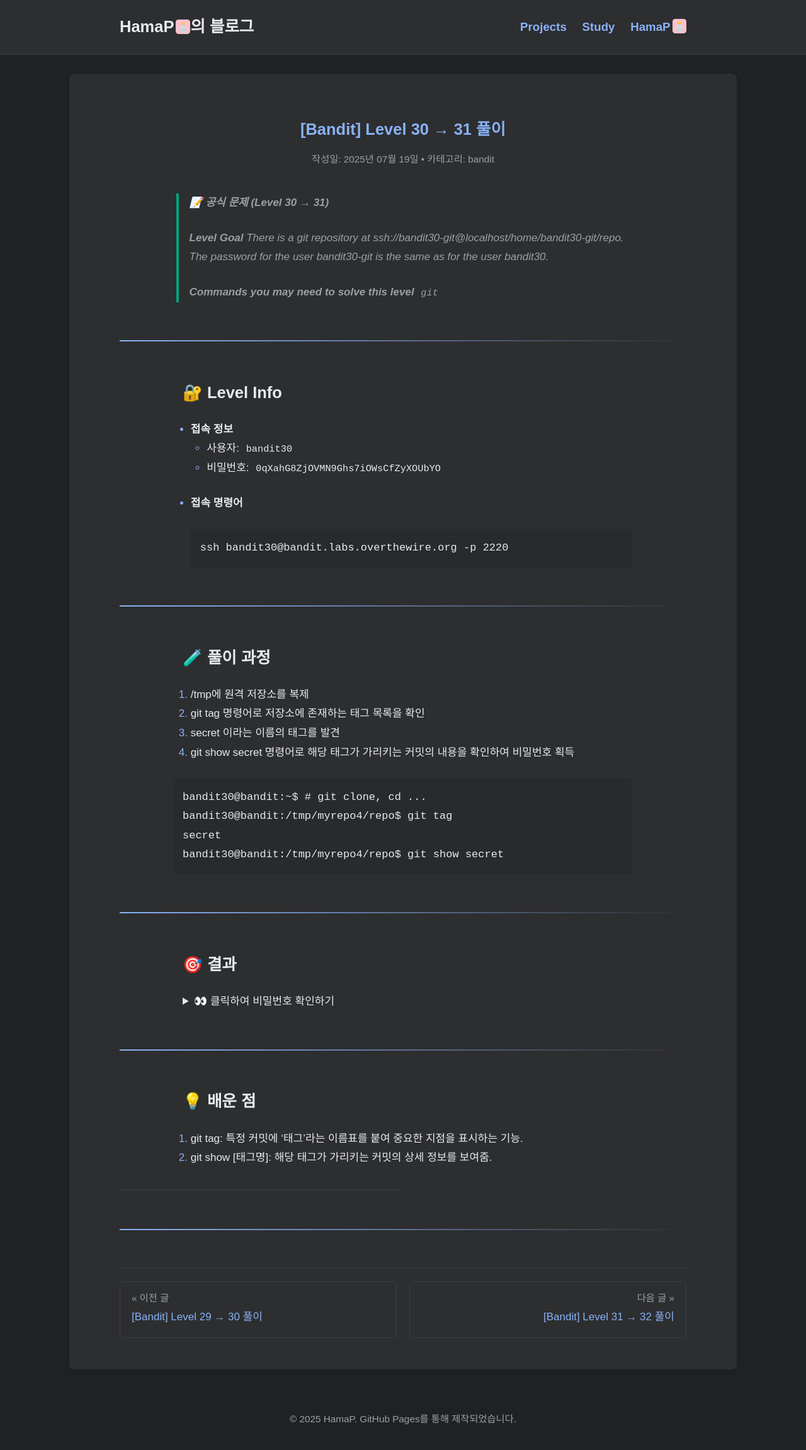
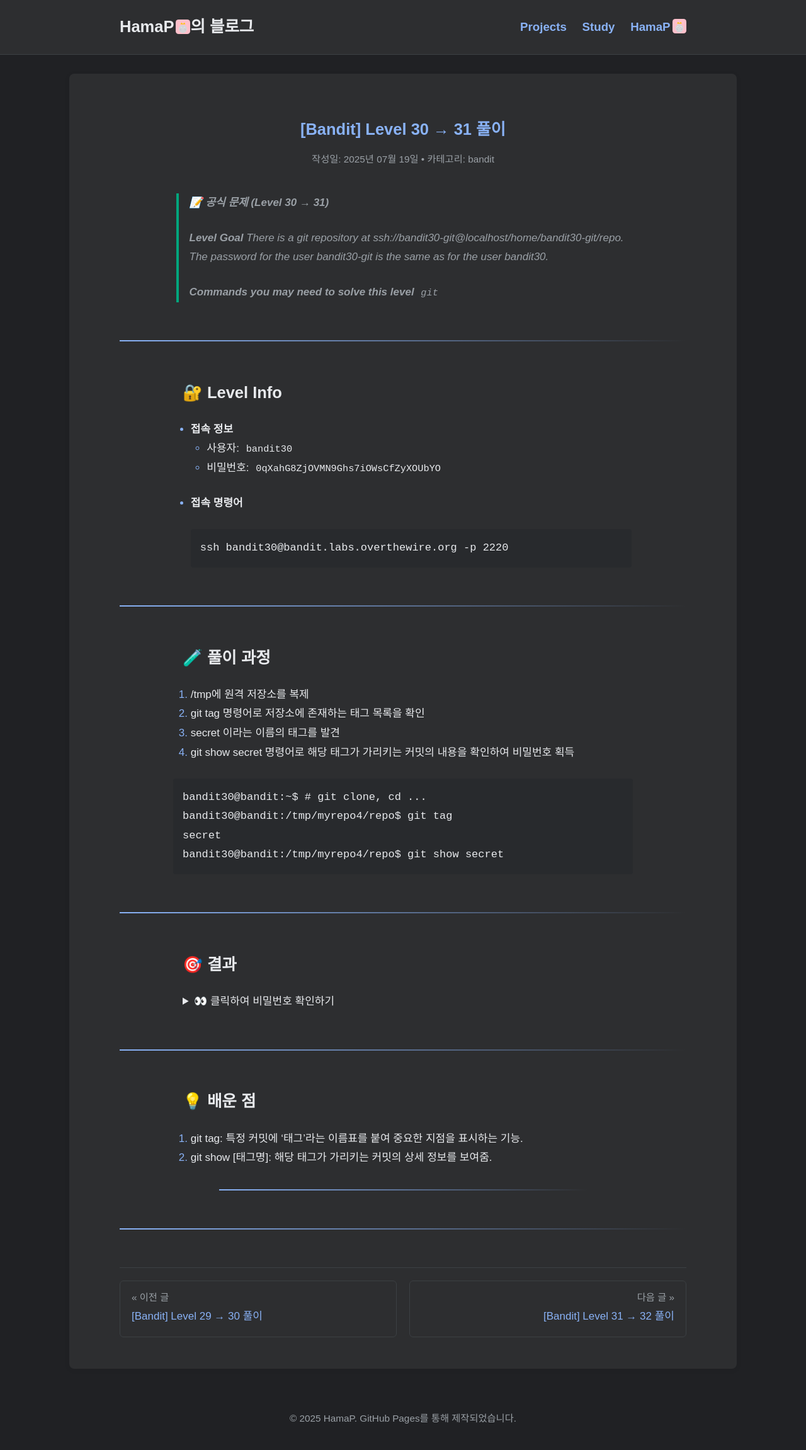
Before and after one commit to HamaP0/HamaP0.github.io, a Jekyll site: the page built from _posts/2025-07-19-bandit-level30-31.md, in a window 1280 px wide. Shown: the whole page at 63% size. Built offline with Jekyll 4.4.1, drawn with Linux system fonts in a browser that asks for light colours; some web fonts are replaced.

Commit message:
Update style.scss

```diff
--- a/assets/css/style.scss
+++ b/assets/css/style.scss
@@ -442,14 +442,21 @@ h1 .signature-icon {
 
 /*
    ==========================================================================
-   (추가됨) 짧은 구분선 스타일
+   (수정됨) 짧은 구분선 스타일 (가운데 정렬, 그라데이션 적용)
    ==========================================================================
 */
 hr.short-rule {
-  background-image: none; /* 파란색 그라데이션 제거 */
-  border-top: 1px solid var(--border-color); /* 얇은 회색 선으로 변경 */
-  width: 50%;         /* 너비를 50%로 줄임 */
-  margin-left: 0;     /* 왼쪽 정렬 */
+  /* 파란색 그라데이션 효과 복원 */
+  background-image: linear-gradient(to right, var(--link-color), transparent);
+  height: 2px;
+  border: none;
+
+  /* 가운데 정렬 및 너비 설정 */
+  width: 65%;
+  margin-left: auto;
+  margin-right: auto;
+
+  /* 위아래 여백 */
   margin-top: 2em;
   margin-bottom: 2em;
 }
```
